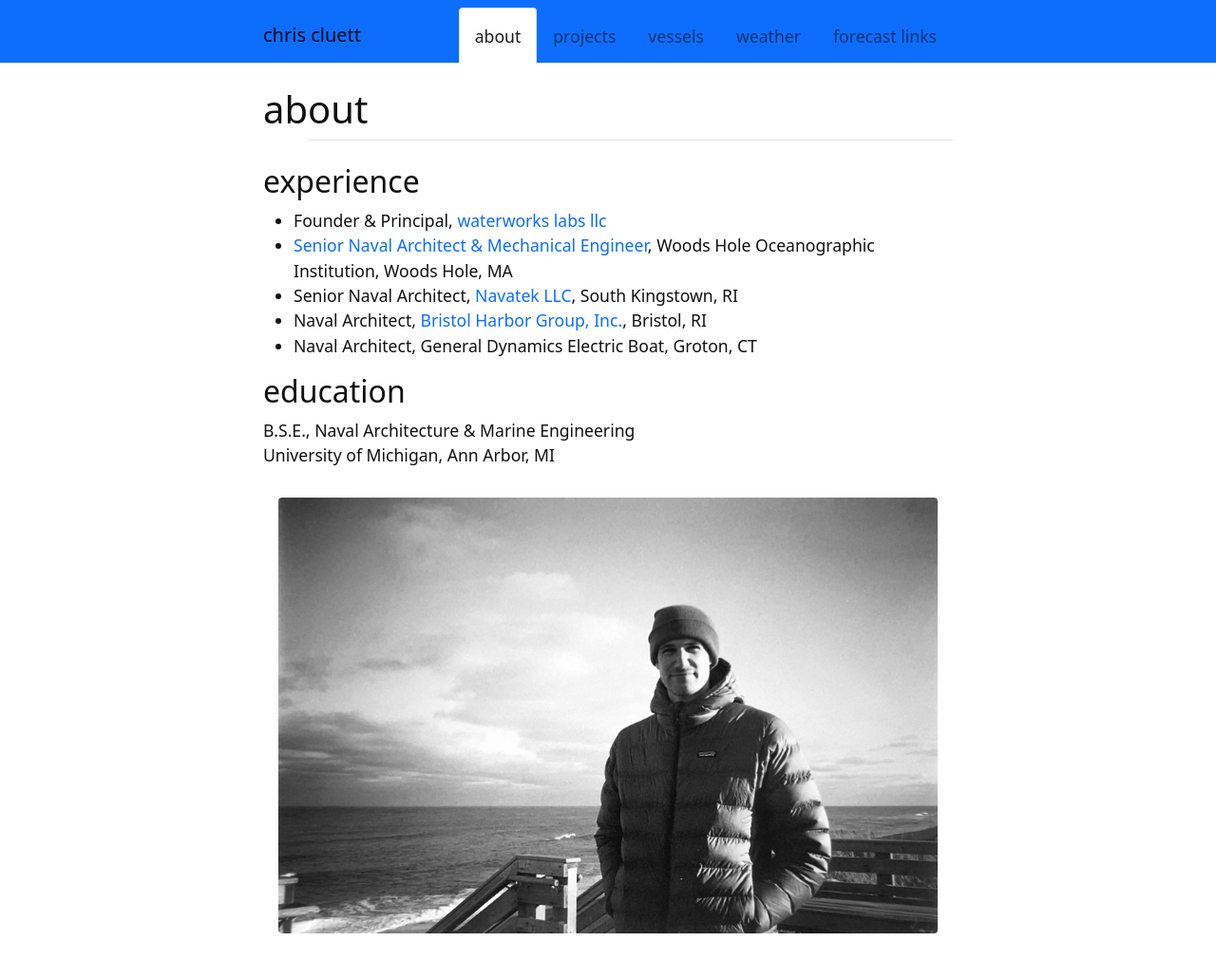
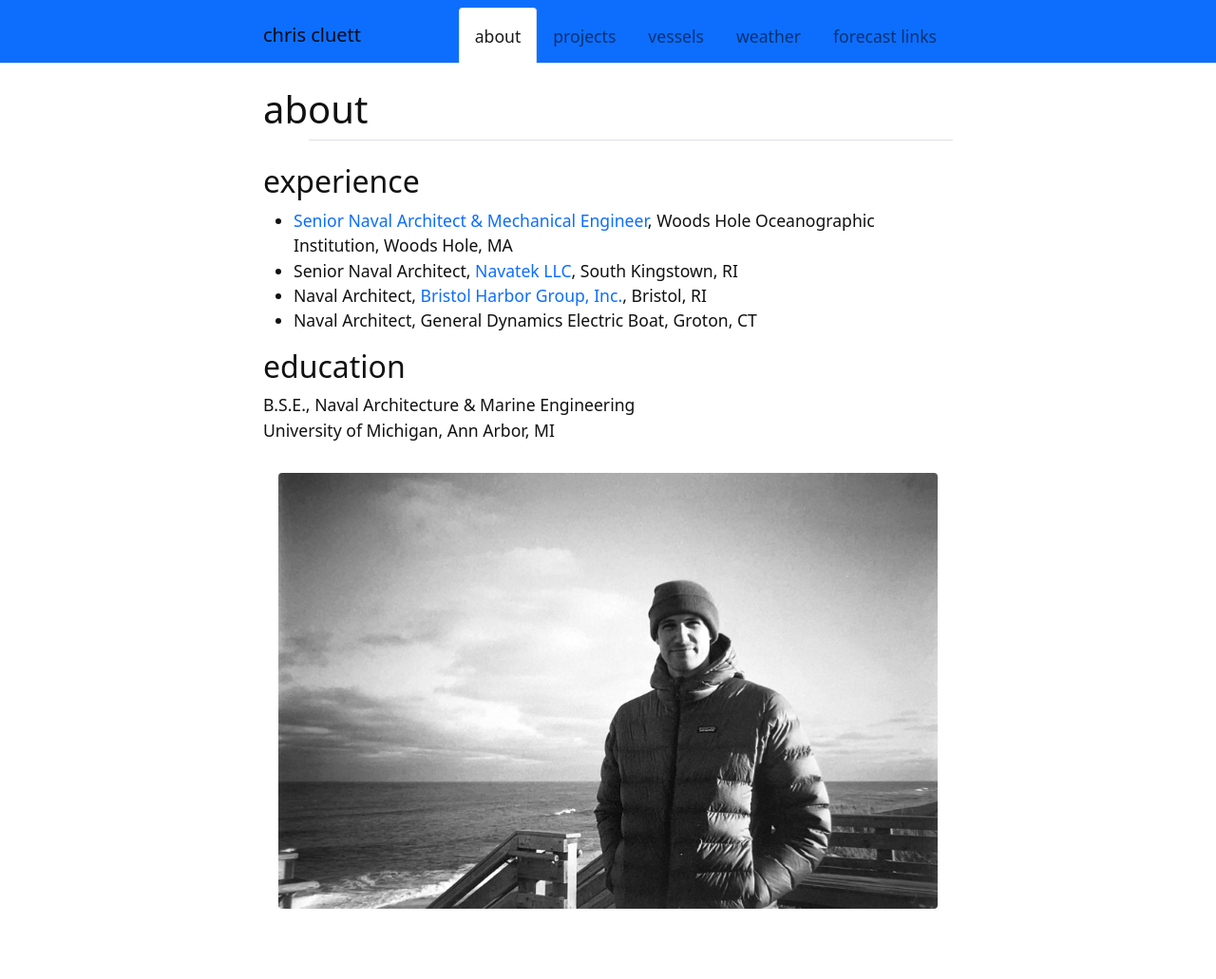
Before and after one commit to ccluett/website, a Jekyll site: the page built from content/0-about.md, in a window 1280 px wide. Shown: the whole page at 95% size. Built offline with Jekyll 4.4.1, drawn with Linux system fonts in a browser that asks for light colours; after the commit the page ends 1005 px from its top, so only the background shows below that.

Commit message:
Update 0-about.md

```diff
--- a/content/0-about.md
+++ b/content/0-about.md
@@ -4,7 +4,6 @@ nav: about
 ---
 
 ## experience
-* Founder & Principal, [waterworks labs llc](https://waterworkslabs.com)
 * [Senior Naval Architect & Mechanical Engineer](https://www2.whoi.edu/staff/ccluett/), Woods Hole Oceanographic Institution, Woods Hole, MA
 * Senior Naval Architect, [Navatek LLC](https://www.pacmartech.com/), South Kingstown, RI
 * Naval Architect, [Bristol Harbor Group, Inc.](https://bristolharborgroup.com/), Bristol, RI
```
